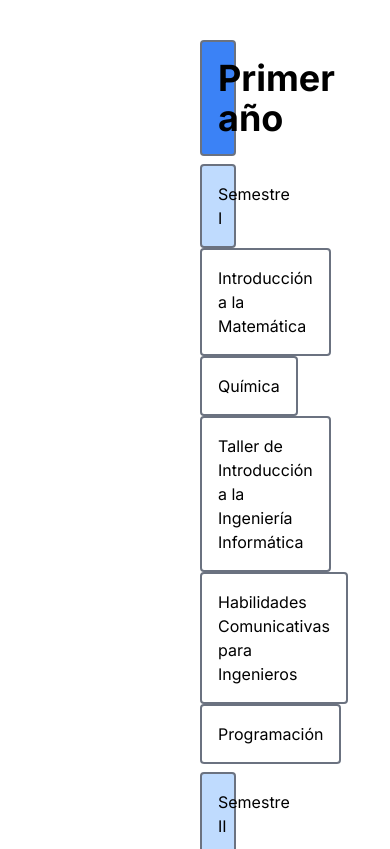
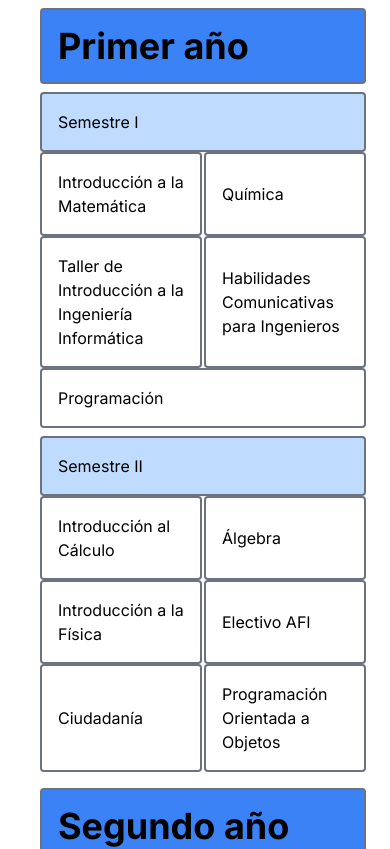
Before and after one commit to SebastianLeivaaa/mallas-curriculares-ula, a Next.js app: page / in a window 390 px wide. Shown: the top 849 px of the page. Built offline with nearby package versions, Linux system fonts and the light colour scheme.

Commit message:
Ajustando responsive

```diff
--- a/src/app/page.tsx
+++ b/src/app/page.tsx
@@ -2,7 +2,7 @@
 
 export default function Home() {
   return (
-    <main className="flex min-h-screen flex-col items-center justify-center px-40 py-8 bg-white">
+    <main className="flex min-h-screen flex-col items-center justify-center md:px-40 md:py-8  bg-white">
       <Curricula/>
     </main>
   );
```
